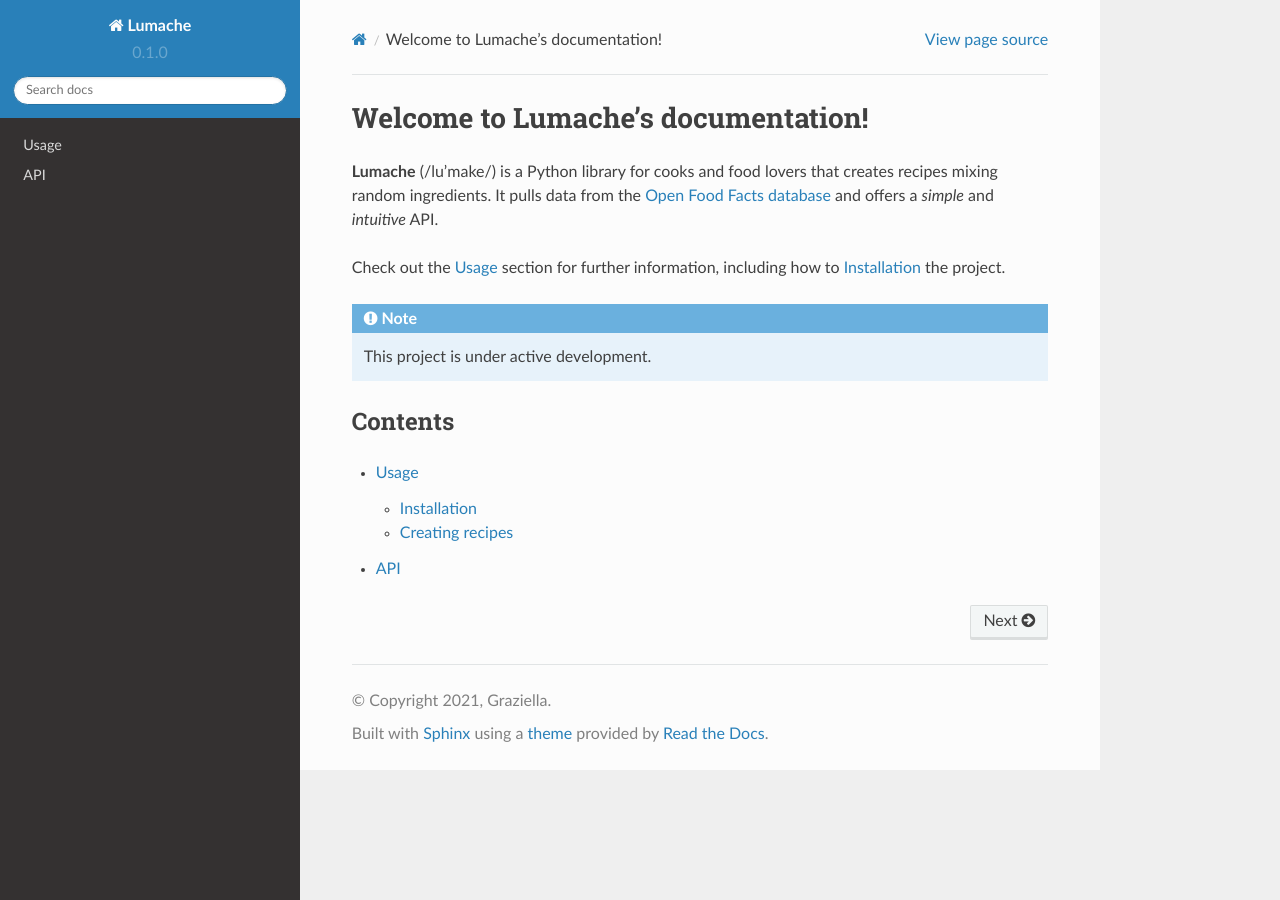
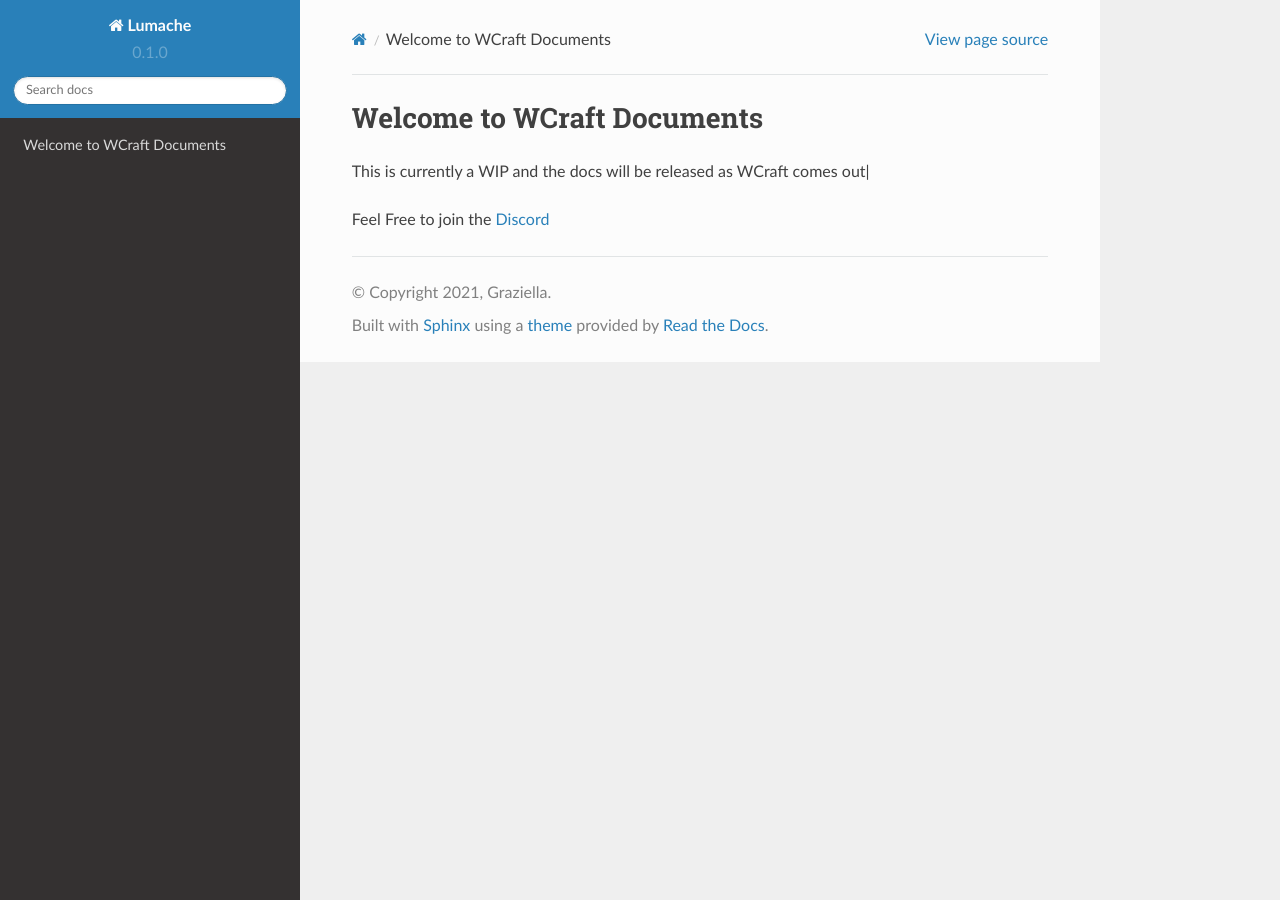
Before and after one commit to ilywisdom/wcraftdocs, a Sphinx documentation site: the page built from docs/source/index.rst, in a window 1280 px wide. Built offline with Sphinx 7.4.7 and the Read the Docs theme 2.0.0, drawn with Linux system fonts in a browser that asks for light colours.

Commit message:
Update index.rst

```diff
--- a/docs/source/index.rst
+++ b/docs/source/index.rst
@@ -1,22 +1,5 @@
-Welcome to Lumache's documentation!
+Welcome to WCraft Documents
 ===================================
+This is currently a WIP and the docs will be released as WCraft comes out|
 
-**Lumache** (/lu'make/) is a Python library for cooks and food lovers
-that creates recipes mixing random ingredients.
-It pulls data from the `Open Food Facts database <https://world.openfoodfacts.org/>`_
-and offers a *simple* and *intuitive* API.
-
-Check out the :doc:`usage` section for further information, including
-how to :ref:`installation` the project.
-
-.. note::
-
-   This project is under active development.
-
-Contents
---------
-
-.. toctree::
-
-   usage
-   api
+Feel Free to join the `Discord <https://discord.gg/huz8RbWvEx>`_
```
